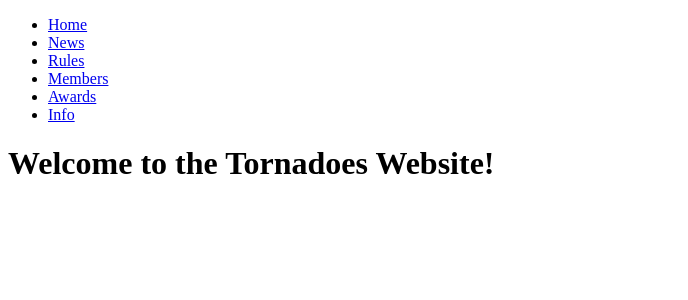
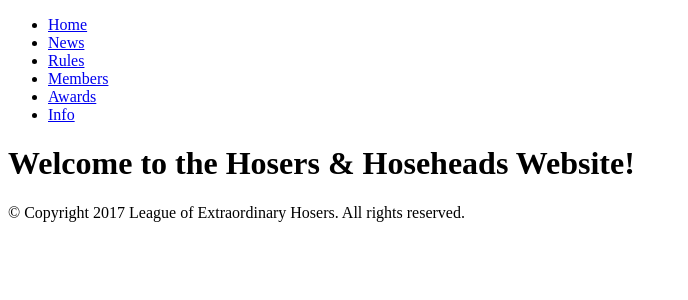
Before and after one commit to ackenepah/hosers-and-hoseheads, a React (Create React App) app: page / in a window 1280 px wide. Shown: the top 300 px of the page, without its empty margins (0-688 px from the left). Built offline with nearby package versions, Linux system fonts and the light colour scheme.

Commit message:
Added footer component.

```diff
--- a/src/components/App.js
+++ b/src/components/App.js
@@ -2,6 +2,7 @@ import React, { Component } from 'react';
 
 import Header from './Header'
 import Main from './Main'
+import Footer from './Footer'
 
 class App extends Component {
   render() {
@@ -9,6 +10,7 @@ class App extends Component {
       <div>
         <Header />
         <Main />
+        <Footer />
       </div>
     );
   }
--- /dev/null
+++ b/src/components/Footer.js
@@ -0,0 +1,13 @@
+import React, { Component } from 'react';
+
+class Footer extends Component {
+  render() {
+    return (
+      <footer>
+        <p>&copy; Copyright 2017 League of Extraordinary Hosers. All rights reserved.</p>
+      </footer>
+    );
+  }
+}
+
+export default Footer
--- a/src/components/Header.js
+++ b/src/components/Header.js
@@ -1,8 +1,5 @@
 import React, { Component } from 'react';
 import { Link } from 'react-router-dom'
-
-// The Header creates links that can be used to navigate
-// between routes.
 
 class Header extends Component {
   render() {
--- a/src/components/Home.js
+++ b/src/components/Home.js
@@ -4,7 +4,7 @@ class Home extends Component {
   render() {
     return (
       <div>
-        <h1>Welcome to the Tornadoes Website!</h1>
+        <h1>Welcome to the Hosers & Hoseheads Website!</h1>
       </div>
     );
   }
```
